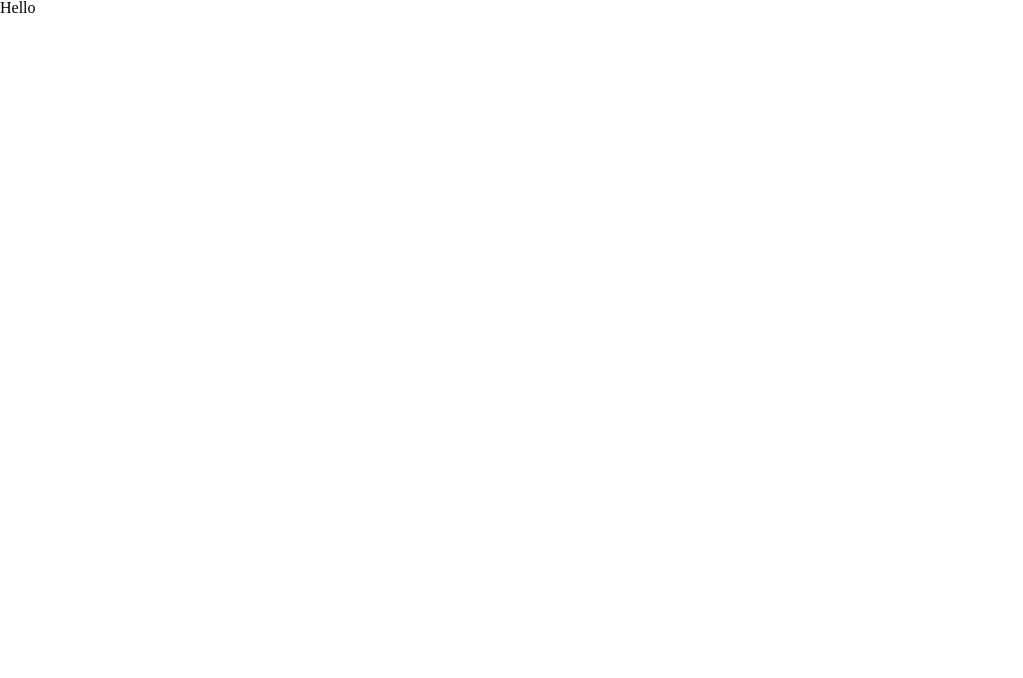
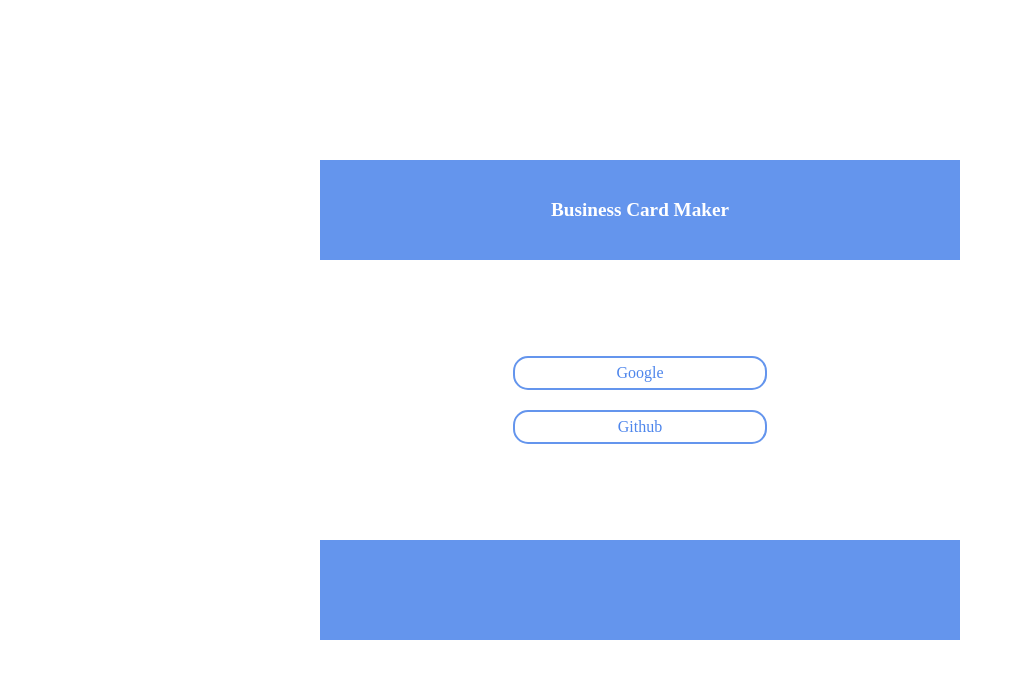
Before and after one commit to Hwajiin/card-maker, a React (Create React App) app: page / in a window 1280 px wide. Shown: the top 678 px of the page, without its empty margins (0-1023 px from the left). Built offline with nearby package versions, Linux system fonts and the light colour scheme.

Commit message:
Make login component: add header, footer component

```diff
--- a/src/components/app.jsx
+++ b/src/components/app.jsx
@@ -1,5 +1,25 @@
 import React from "react";
+import { BrowserRouter, Route, Switch } from "react-router-dom";
+import Login from "./login";
+import styled from "styled-components";
 
-const App = (props) => <h1>Hello</h1>;
+const SApp = styled.div`
+  width: 100vw;
+  height: 100vh;
+`;
+
+const App = () => {
+  return (
+    <SApp>
+      <BrowserRouter>
+        <Switch>
+          <Route>
+            <Login />
+          </Route>
+        </Switch>
+      </BrowserRouter>
+    </SApp>
+  );
+};
 
 export default App;
--- a/src/components/footer.jsx
+++ b/src/components/footer.jsx
@@ -1,8 +1,20 @@
 import React from "react";
 import styled from "styled-components";
 
-const Footer = (props) => {
-  return <footer>footer</footer>;
+const SFooter = styled.footer`
+  width: 100%;
+  height: 100px;
+  background-color: cornflowerblue;
+`;
+
+const Title = styled.h1``;
+
+const Footer = () => {
+  return (
+    <SFooter>
+      <Title></Title>
+    </SFooter>
+  );
 };
 
 export default Footer;
--- a/src/components/globalStyles.jsx
+++ b/src/components/globalStyles.jsx
@@ -6,6 +6,14 @@ const GlobalStyles = createGlobalStyle`
     * {
         box-sizing: border-box;
     }
+    body {
+        width: 100vw;
+        height: 100vh;
+    }
+    button {
+        all: unset;
+        cursor: pointer;
+    }
 `;
 
 export default GlobalStyles;
--- /dev/null
+++ b/src/components/header.jsx
@@ -0,0 +1,39 @@
+import React from "react";
+import styled from "styled-components";
+
+const SHeader = styled.header`
+  width: 100%;
+  height: 100px;
+  background-color: cornflowerblue;
+  display: flex;
+  justify-content: center;
+  align-items: center;
+  position: relative;
+`;
+
+const Title = styled.h1`
+  font-size: 1.2rem;
+  font-weight: bold;
+  color: white;
+`;
+
+const Button = styled.button`
+  position: absolute;
+  top: 20px;
+  right: 20px;
+  background-color: pink;
+  padding: 5px 7px;
+  border-radius: 5px;
+  color: black;
+`;
+
+const Header = ({ onLogout }) => {
+  return (
+    <SHeader>
+      {onLogout && <Button onClick={onLogout}>Logout</Button>}
+      <Title>Business Card Maker</Title>
+    </SHeader>
+  );
+};
+
+export default Header;
--- /dev/null
+++ b/src/components/login.jsx
@@ -0,0 +1,70 @@
+import React from "react";
+import { useHistory } from "react-router";
+import styled from "styled-components";
+import Footer from "./footer";
+import Header from "./header";
+
+const Div = styled.div`
+  width: 100%;
+  height: 100%;
+  display: flex;
+  justify-content: center;
+  align-items: center;
+`;
+
+const SLogin = styled.div`
+  display: flex;
+  flex-direction: column;
+  width: 50%;
+  height: 60%;
+`;
+
+const ButtonBox = styled.section`
+  background-color: white;
+  width: 100%;
+  flex: 1;
+`;
+
+const List = styled.ul`
+  display: flex;
+  height: 100%;
+  flex-direction: column;
+  justify-content: center;
+  align-items: center;
+`;
+
+const Button = styled.button`
+  border: 2px solid cornflowerblue;
+  border-radius: 15px;
+  margin: 10px;
+  width: 250px;
+  height: 30px;
+  text-align: center;
+  color: #4e86ec;
+`;
+
+const Login = () => {
+  const history = useHistory();
+  const onLogin = () => {};
+
+  return (
+    <Div>
+      <SLogin>
+        <Header />
+        <ButtonBox>
+          <List>
+            <li>
+              <Button onClick={onLogin}>Google</Button>
+            </li>
+            <li>
+              <Button onClick={onLogin}>Github</Button>
+            </li>
+          </List>
+        </ButtonBox>
+        <Footer />
+      </SLogin>
+    </Div>
+  );
+};
+
+export default Login;
```
Also changed, not shown: src/service/auth_service.js (added).
